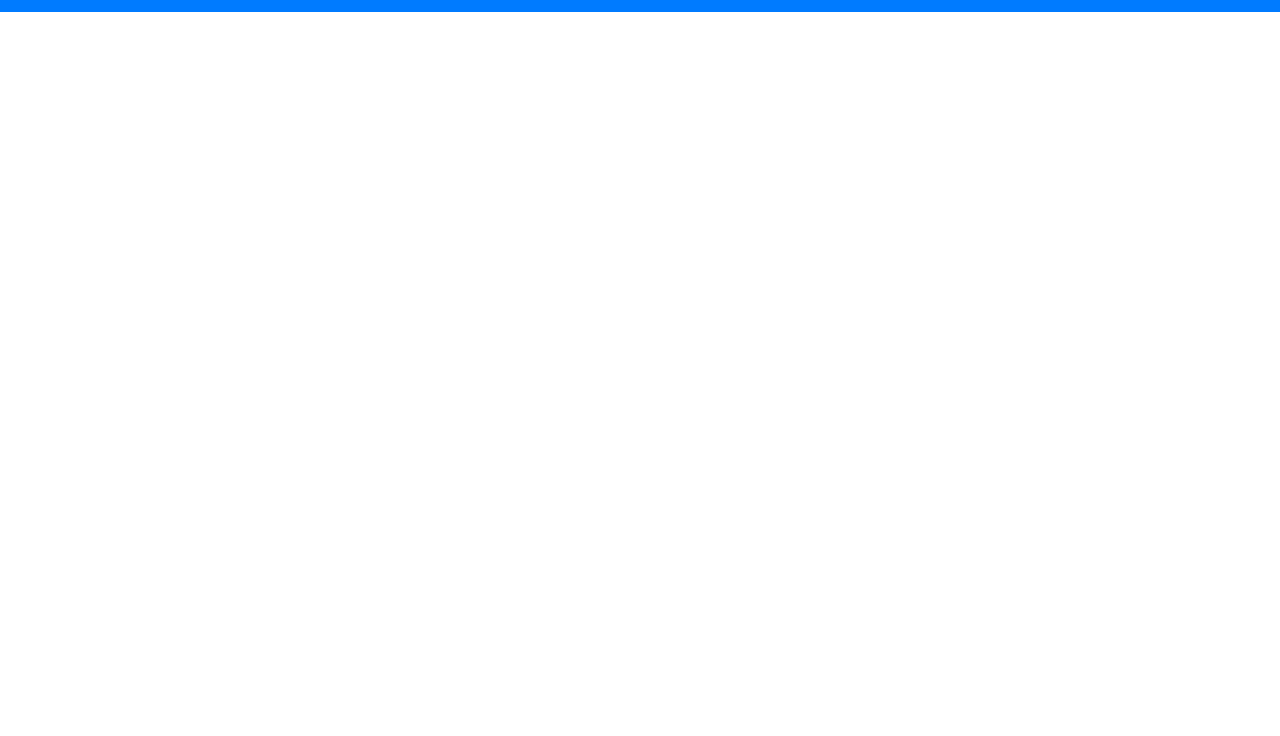
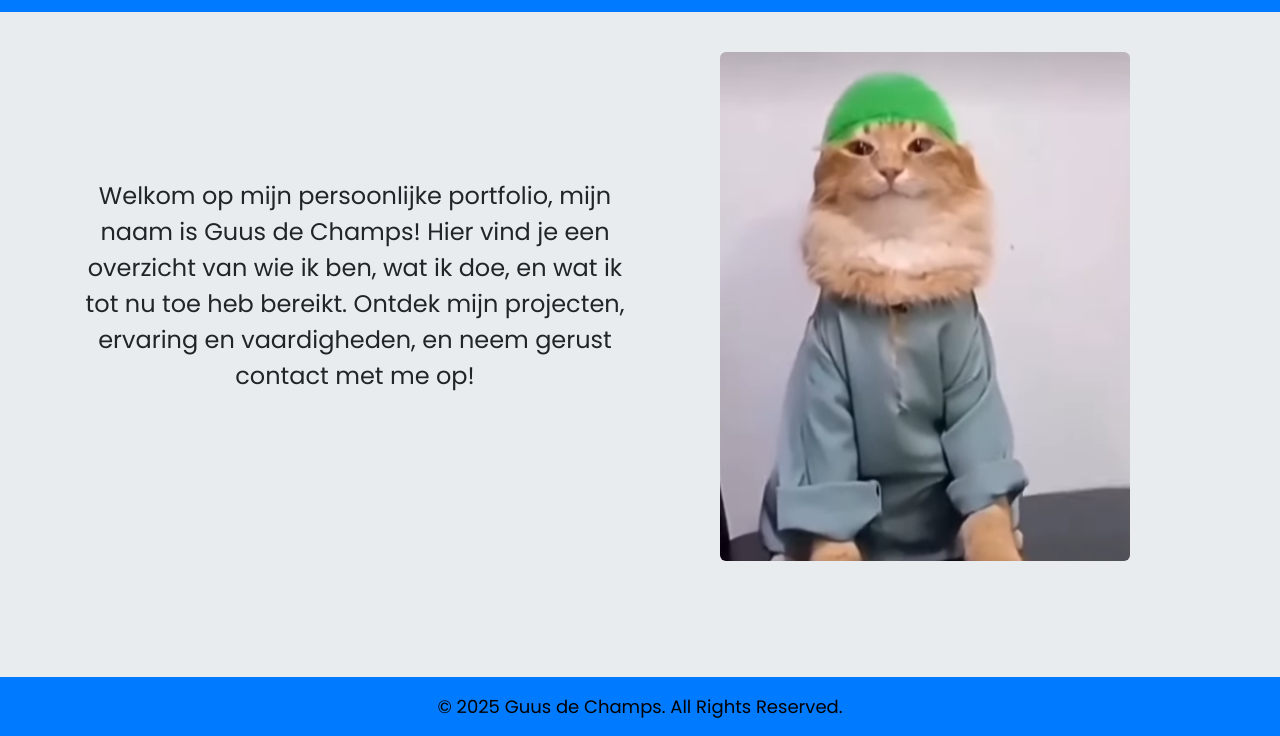
Before and after one commit to gdechamps/gdechamps.github.io, a plain HTML site: page index.html in a window 1280 px wide. Shown: the part 64-800 px from the top of the page. Drawn offline with nearby package versions, Linux system fonts and the light colour scheme.

Commit message:
Made all the html pages

```diff
--- a/css/style.css
+++ b/css/style.css
@@ -11,7 +11,7 @@
 /* Custom header styling */
 .custom-header.navbar {
     background-color: var(--bs-primary);
-    padding: 15px 0;
+    padding: 15px;
 }
 
 .custom-header.navbar .navbar-brand,
@@ -24,3 +24,16 @@
     font-weight: bold;
     color: var(--black-color);
 }
+
+/* Custom main styling */
+.custom-main {
+    background-color: var(--bs-secondary);
+    padding: 40px;
+}
+
+/* Custom footer styling */
+.custom-footer {
+    background-color: var(--bs-primary);
+    color: var(--black-color);
+    font-size: 18px;
+}
--- a/index.html
+++ b/index.html
@@ -33,6 +33,31 @@
         </div>
     </header>
 
+    <main class="flex-grow-1 custom-main">
+        <div class="container">
+            <div class="row align-items-center">
+                <div class="col-lg-6 text-center mb-4">
+                    <p class="fs-4">
+                        Welkom op mijn persoonlijke portfolio, mijn naam is Guus de Champs! Hier vind je een overzicht
+                        van wie ik
+                        ben, wat ik doe, en wat ik tot nu toe heb bereikt. Ontdek mijn projecten, ervaring en
+                        vaardigheden, en neem
+                        gerust contact met me op!
+                    </p>
+                </div>
+                <div class="col-lg-6 text-center">
+                    <img src="img/selfie.png" alt="Guus de Champs Portfolio Afbeelding" class="img-fluid rounded" style="max-width: 75%;">
+                </div>
+            </div>
+        </div>
+    </main>
+
+    <footer class="custom-footer text-center py-3">
+        <div class="container">
+            <span>&#169; 2025 Guus de Champs. All Rights Reserved.</span>
+        </div>
+    </footer>
+
     <script src="https://cdn.jsdelivr.net/npm/bootstrap@5.3.0/dist/js/bootstrap.bundle.min.js"></script>
 </body>
 
```
Also changed, not shown: career.html (+8 -0 lines), contact.html (+8 -0 lines), education.html (+8 -0 lines), projects.html (+8 -0 lines), skills.html (+8 -0 lines).
